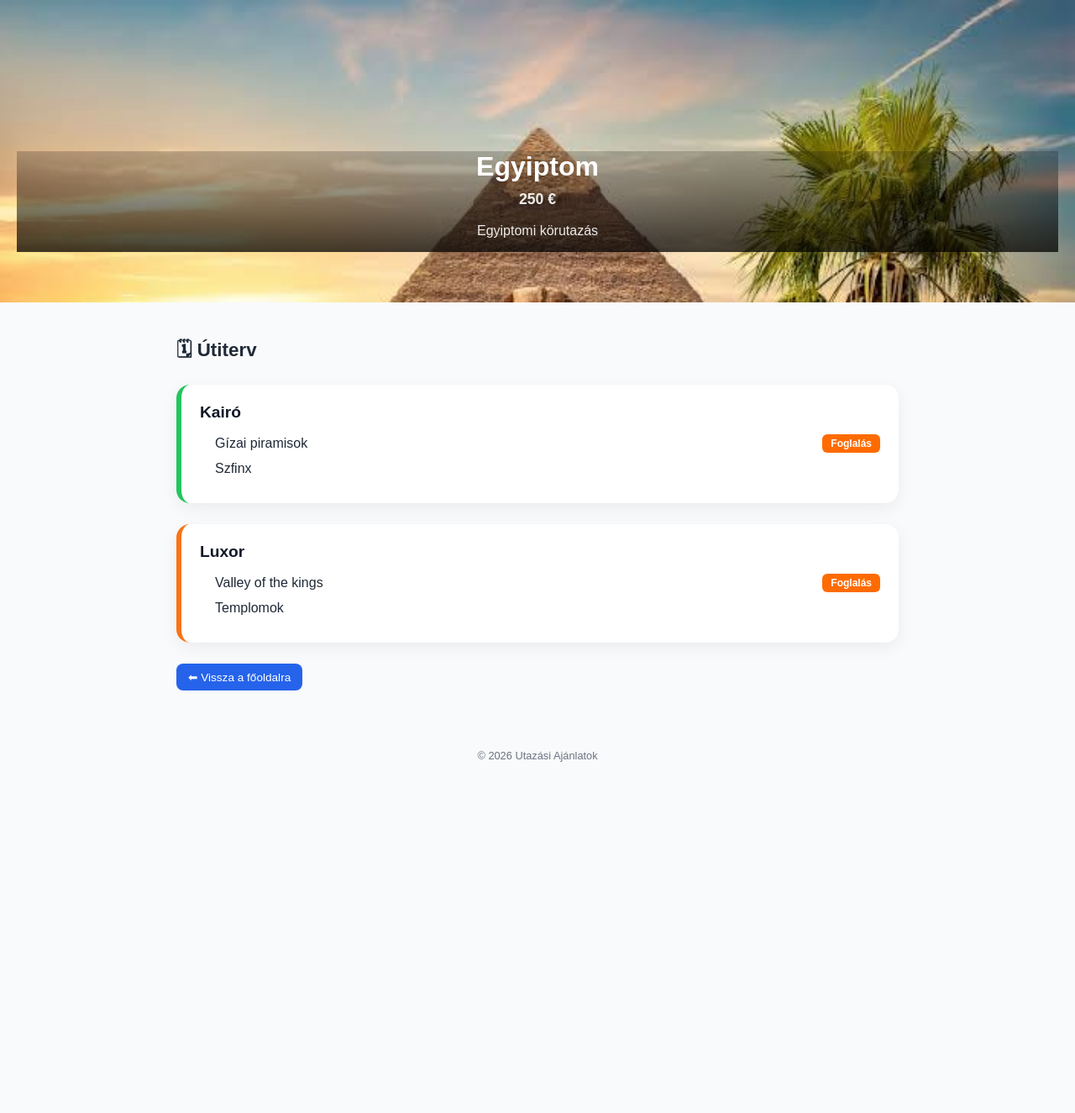
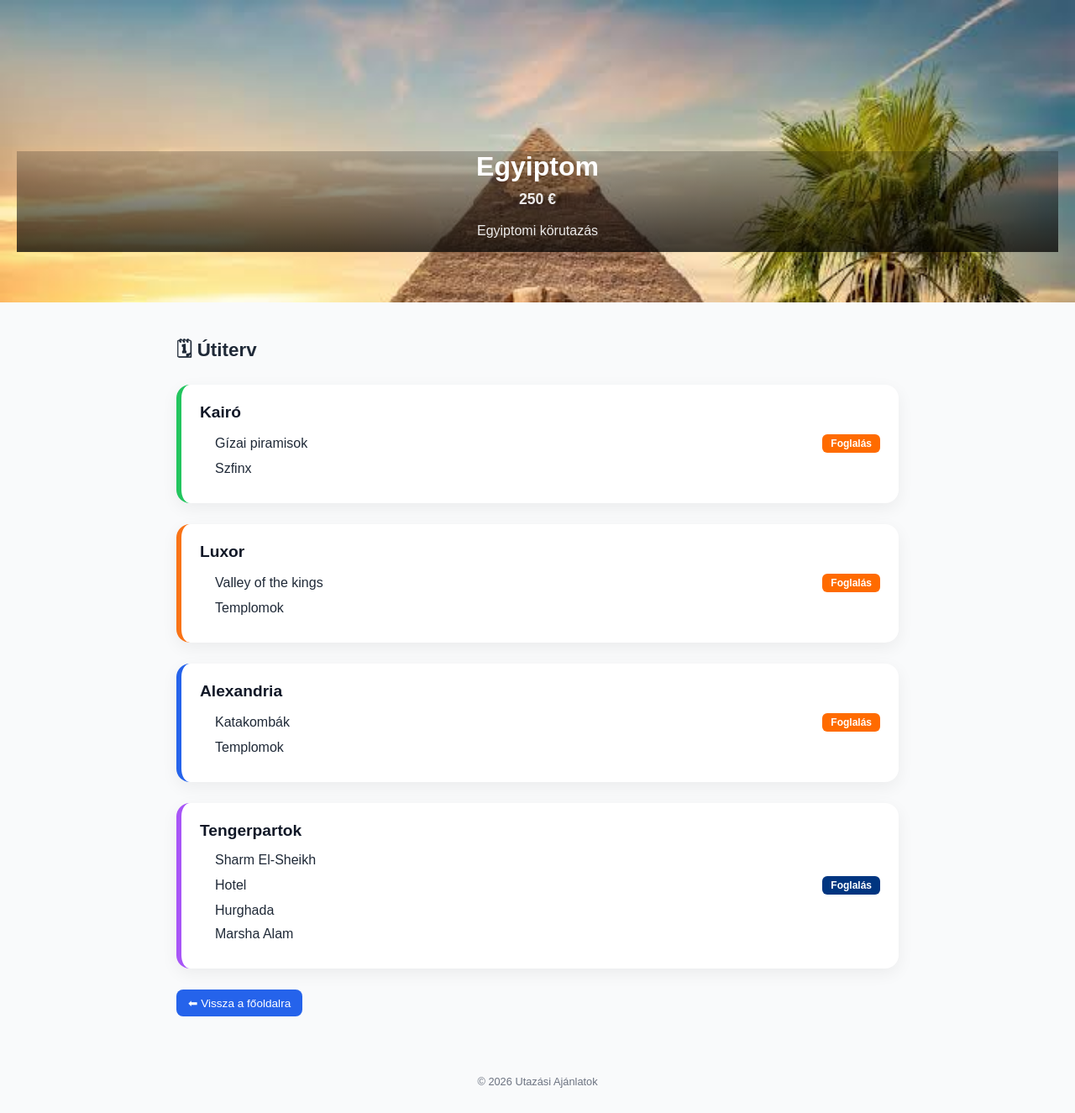
Before and after one commit to Norbi6/travel_site, a Jekyll site: the page built from _offers/Egyiptom.md, in a window 1280 px wide. Shown: the whole page at 84% size. Built offline with Jekyll 4.4.1, drawn with Linux system fonts in a browser that asks for light colours; before the commit the page ends 937 px from its top, so only the background shows below that.

Commit message:
Update Egyiptom.md

```diff
--- a/_offers/Egyiptom.md
+++ b/_offers/Egyiptom.md
@@ -21,4 +21,20 @@ sections:
           type: "gyg"
           url: "https://getyourguide.com/uffizi"
       - text: "Templomok"
+  - title: "Alexandria"
+    activities:
+      - text: "Katakombák"
+        affiliate:
+          type: "gyg"
+          url: "https://getyourguide.com/colosseum"
+      - text: "Templomok"
+  - title: "Tengerpartok"
+    activities:
+      - text: "Sharm El-Sheikh"
+      - text: "Hotel"
+        affiliate:
+           type: "booking"
+           url: "https://booking.com"
+      - text: "Hurghada"
+      - text: "Marsha Alam"
 ---
```
